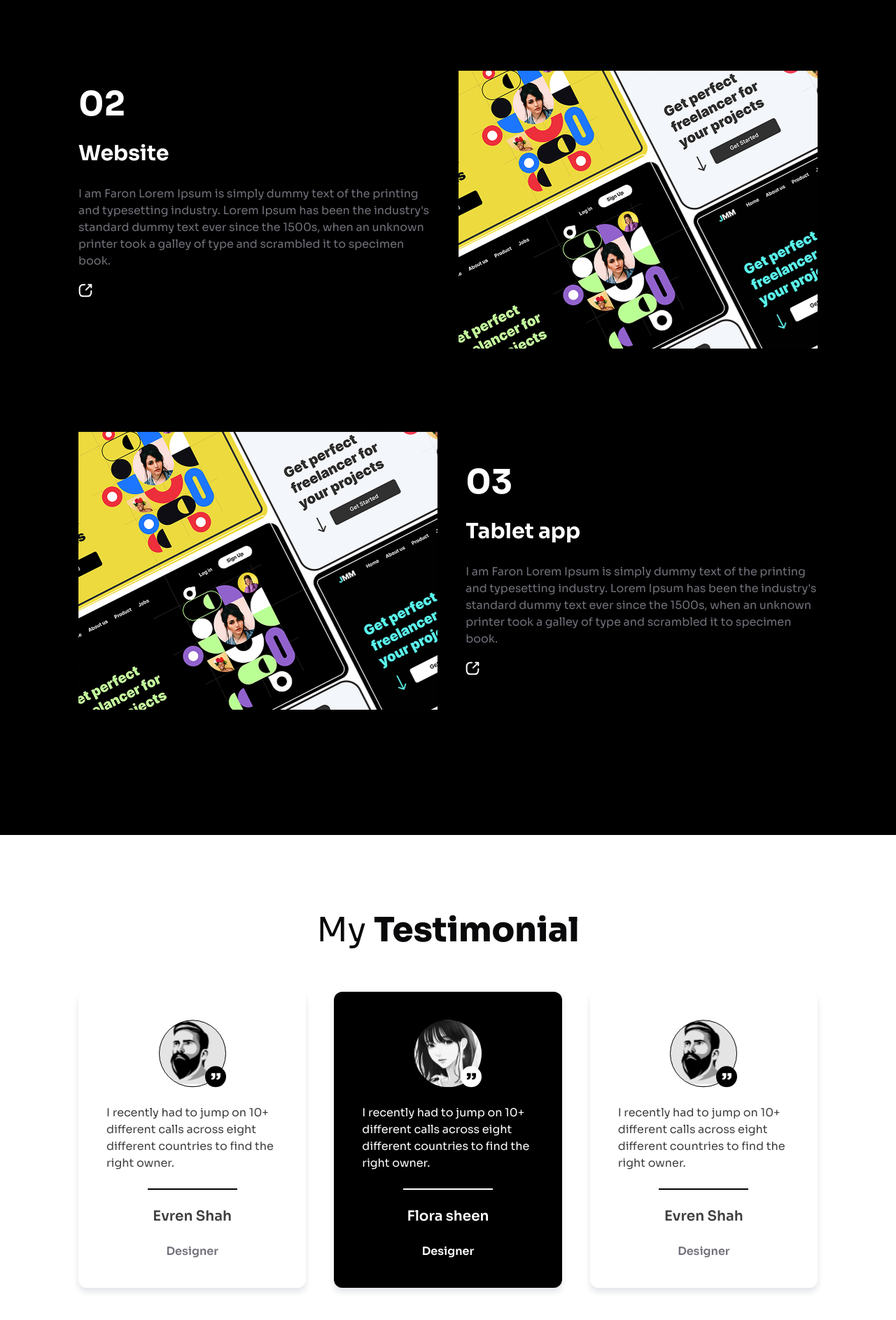
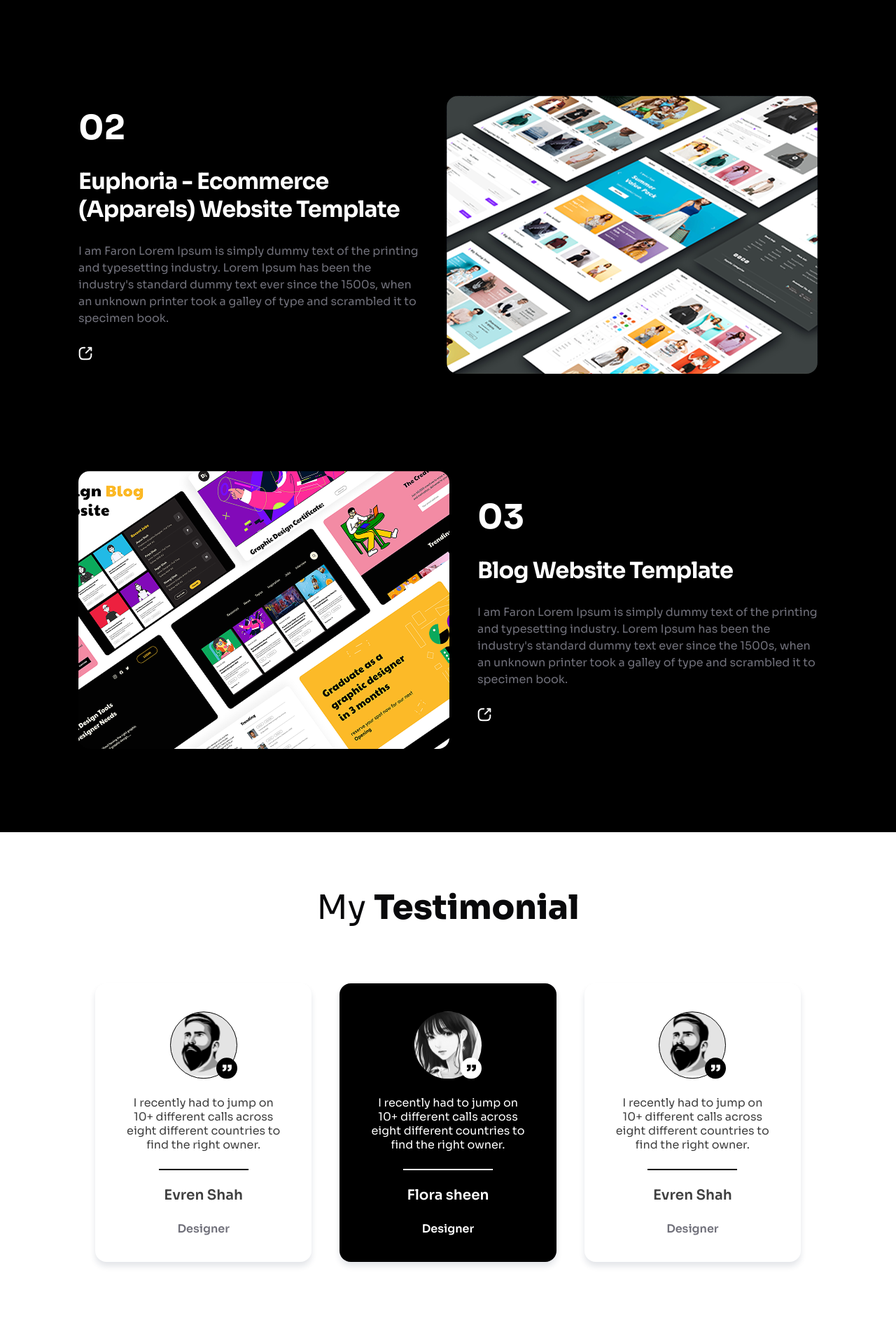
Before and after one commit to Faron-17/portfolio-mock, a Next.js app: page / in a window 1280 px wide. Shown: the part 4094-5980 px from the top of the page at 70% size. Built offline with nearby package versions, Linux system fonts and the light colour scheme.

Commit message:
- commit

```diff
--- a/app/globals.css
+++ b/app/globals.css
@@ -136,3 +136,18 @@
     @apply bg-background text-foreground;
   }
 }
+
+@layer components {
+  .bg-my-project-1 {
+    background-image: url('/my-project-01.png');
+    background-repeat: no-repeat;
+  }
+  .bg-my-project-2 {
+    background-image: url('/my-project-02.png');
+    background-repeat: no-repeat;
+  }
+  .bg-my-project-3 {
+    background-image: url('/my-project-03.png');
+    background-repeat: no-repeat;
+  }
+}
--- a/components/MyProjects.tsx
+++ b/components/MyProjects.tsx
@@ -8,16 +8,16 @@ function MyProjects() {
   return (
     <section className='bg-black px-20 py-section'>
       <h1 className='text-center text-5xl/14 text-white py-5'>My <span className='font-extrabold'>Projects</span></h1>
-      <ul className='pt-16 mx-8'>
-        {myProjects.map((item: {title: string, text: string, src: string}, idx: number) => (
-          <li key={idx} className={`h-[32.25rem] text-white flex gap-x-10 ${idx%2 !== 0 ? 'flex-row-reverse' : ''}`}>
-            <div className='w-[37.125rem]'>
-              <div className='w-full h-[24.813rem] bg-[url(/my-project-01.png)] object-cover bg-no-repeat'></div>
+      <ul className='pt-5 mx-8 flex flex-col gap-5'>
+        {myProjects.map((item: {title: string, text: string}, idx: number) => (
+          <li key={idx} className={`h-[32.25rem] text-white flex items-center gap-x-10 ${idx%2 !== 0 ? 'flex-row-reverse' : ''}`}>
+            <div className={`w-[37.125rem] ${idx%2 != 0 ? 'flex justify-end' : ''}`}>
+              <div className={`w-[33.125rem] h-[24.813rem] bg-my-project-${idx+1} rounded-2xl`}></div>
             </div>
-            <div className={`w-[36.375rem] ${idx%2 !== 0 ? 'pt-6':'pt-12'}`}>
+            <div className='w-[36.375rem]'>
               <h1>
-                <span className='flex flex-col'><span className='text-5xl font-bold inline-block'>0{idx+1}</span>
-                <span className='text-3xl font-bold pt-7 inline-block'>{item.title}</span></span>
+                <span className='flex flex-col'><span className='text-5xl/14 font-bold inline-block'>0{idx+1}</span>
+                <span className='text-[2rem]/10 font-bold pt-7 inline-block tracking-tight'>{item.title}</span></span>
               </h1>
               <p className='pt-7 text-zinc-500'>I am Faron Lorem Ipsum is simply dummy text of the printing and typesetting industry. Lorem Ipsum has been the industry&apos;s standard dummy text ever since the 1500s, when an unknown printer took a galley of type and scrambled it to specimen book.</p>
               <Link href={''} className='hover:cursor-pointer'>
@@ -26,7 +26,7 @@ function MyProjects() {
                   alt='icon-link'
                   width={20}
                   height={20}
-                  className='mt-5'
+                  className='mt-7'
                 />
               </Link>
             </div>
--- a/components/MyTestimonial.tsx
+++ b/components/MyTestimonial.tsx
@@ -5,21 +5,21 @@ import Image from 'next/image'
 
 function MyTestimonial() {
   return (
-    <section className='px-28 py-28'>
-      <h1 className='text-5xl text-center'>My <span className='font-extrabold'>Testimonial</span></h1>
-      <ul className='grid grid-flow-row grid-cols-3 gap-10 pt-16'>
+    <section className='px-20 py-section'>
+      <h1 className='text-5xl/14 text-center py-5'>My <span className='font-extrabold'>Testimonial</span></h1>
+      <ul className='grid grid-flow-row grid-cols-3 gap-10 mt-5 py-10 mx-8 px-6'>
         {myTestimonial.map((item: {name: string, text: string, role: string, src: string}, idx: number) => (
-          <li key={idx} className={`rounded-xl shadow-md shadow-lg p-10 flex flex-col items-center ${ idx%2 !== 0 ? 'bg-black text-white' : 'text-neutral'}`}>
+          <li key={idx} className={`h-[24.875rem] rounded-2xl shadow-md shadow-lg p-10 flex flex-col items-center ${ idx%2 !== 0 ? 'bg-black text-white' : 'text-neutral'}`}>
             <Image
               src={item.src}
               alt={item.src}
               width={96}
               height={96}
             />
-            <span className='pt-6 text-base'>{item.text}</span>
+            <span className='pt-6 text-base/5 text-center'>{item.text}</span>
             <span className={`mt-6 border-1 w-32 h-0 ${ idx%2 !== 0 ? 'border-white' : 'border-black' }`}></span>
-            <span className='pt-6 font-semibold text-xl'>{item.name}</span>
-            <span className={`pt-6 font-semibold ${ idx%2 === 0 ? 'text-zinc-500' : ''}`}>{item.role}</span>
+            <span className='pt-6 font-semibold text-xl/6'>{item.name}</span>
+            <span className={`pt-6 font-semibold text-base/6 ${ idx%2 === 0 ? 'text-zinc-500' : ''}`}>{item.role}</span>
           </li>
         ))}
       </ul>
--- a/data/index.ts
+++ b/data/index.ts
@@ -32,9 +32,9 @@ export const myExperience = [
 ];
 
 export const myProjects = [
-  { title: 'Dev Ops System', text: 'testtest', src: '/my-project-01.png' },
-  { title: 'Website', text: 'testtest', src: '/my-project-02.png' },
-  { title: 'Tablet app', text: 'testtest', src: '/my-project-03.png' },
+  { title: 'Crypto Screener Application', text: "I'm Flora Sheen Lorem Ipsum is simply dummy text of the printing and typesetting industry. Lorem Ipsum has been the industry's standard dummy text ever since the 1500s, when an unknown printer took a galley of type and scrambled it to specimen book." },
+  { title: 'Euphoria - Ecommerce (Apparels) Website Template', text: "I'm Flora Sheen Lorem Ipsum is simply dummy text of the printing and typesetting industry. Lorem Ipsum has been the industry's standard dummy text ever since the 1500s, when an unknown printer took a galley of type and scrambled it to specimen book. when an unknown printer took a galley of type and scrambled it to specimen book." },
+  { title: 'Blog Website Template', text: "I'm Flora Sheen Lorem Ipsum is simply dummy text of the printing and typesetting industry. Lorem Ipsum has been the industry's standard dummy text ever since the 1500s, when an unknown printer took a galley of type and scrambled it to specimen book." },
 ];
 
 export const myTestimonial = [
```
